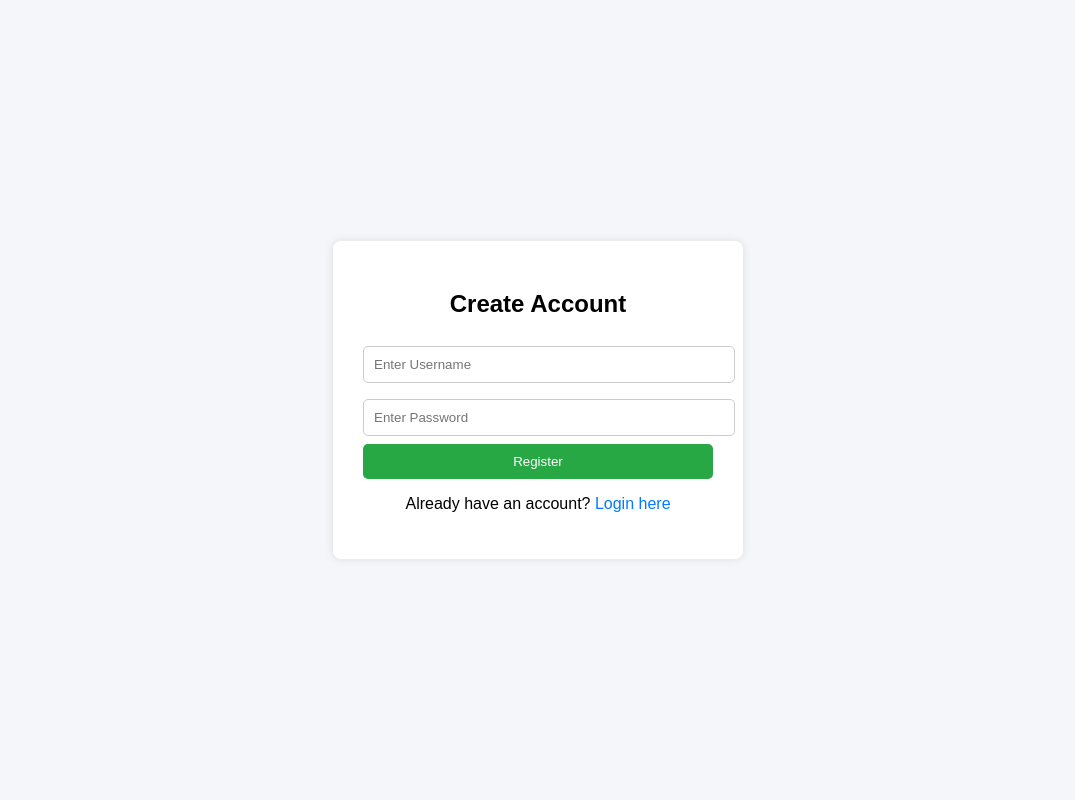
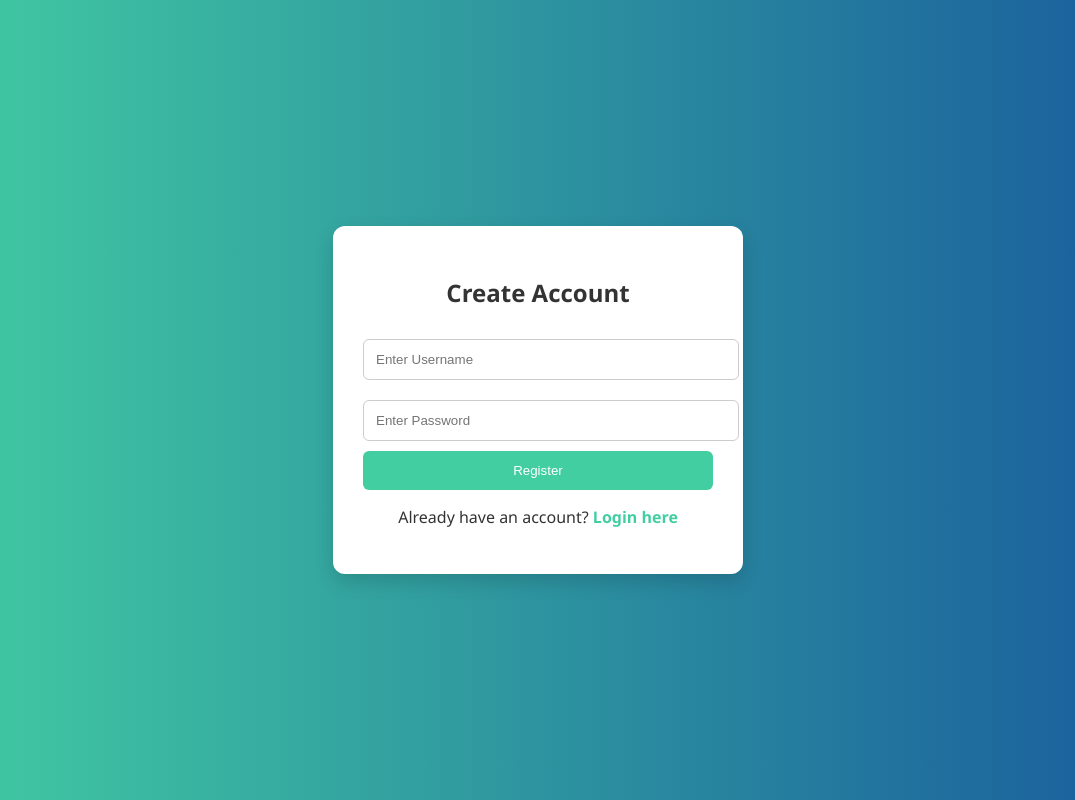
Before and after one commit to vkakshaya16-ux/Password_Manager, a Flask app: page /register in a window 1280 px wide. Shown: the whole page, without its empty margins (102-1177 px from the left). Run offline with Flask 3, Linux system fonts and the light colour scheme; some libraries are stand-ins or nearby versions.

Commit message:
improved UI for login and register

```diff
--- a/templates/dashboard.html
+++ b/templates/dashboard.html
@@ -120,7 +120,9 @@ a button:hover {
 <button onclick="togglePassword('pass{{id}}')">Show</button>
 <button onclick="copyPassword('pass{{id}}')">Copy</button>
 
-<a href="/delete/{{id}}">Delete</a>
+<a href="/delete/{{id}}">
+    <button>Delete</button>
+</a>
 
 </div>
 
--- a/templates/register.html
+++ b/templates/register.html
@@ -5,21 +5,22 @@
     <meta name="viewport" content="width=device-width, initial-scale=1">
     <style>
 body {
-            font-family: Arial, sans-serif;
-            background-color: #f4f6f9;
+    font-family: 'Segoe UI', sans-serif;
+    background: linear-gradient(to right, #43cea2, #185a9d);
     display: flex;
     justify-content: center;
     align-items: center;
     height: 100vh;
     margin: 0;
+    color: #333;
 }
 
 .container {
-            background: white;
+    background: #ffffff;
     padding: 30px;
-            border-radius: 8px;
+    border-radius: 12px;
     width: 350px;
-            box-shadow: 0px 0px 10px rgba(0,0,0,0.1);
+    box-shadow: 0 8px 20px rgba(0,0,0,0.15);
     text-align: center;
 }
 
@@ -29,24 +30,31 @@
 
 input {
     width: 100%;
-            padding: 10px;
-            margin: 8px 0;
-            border-radius: 5px;
+    padding: 12px;
+    margin: 10px 0;
+    border-radius: 6px;
     border: 1px solid #ccc;
+    transition: 0.3s;
+}
+
+input:focus {
+    border-color: #43cea2;
+    outline: none;
 }
 
 button {
     width: 100%;
-            padding: 10px;
-            background-color: #28a745;
+    padding: 12px;
+    background-color: #43cea2;
     color: white;
     border: none;
-            border-radius: 5px;
+    border-radius: 6px;
     cursor: pointer;
+    transition: 0.3s;
 }
 
 button:hover {
-            background-color: #218838;
+    background-color: #2fa88c;
 }
 
 .login-link {
@@ -55,7 +63,8 @@
 
 .login-link a {
     text-decoration: none;
-            color: #007bff;
+    color: #43cea2;
+    font-weight: bold;
 }
 
 .login-link a:hover {
```
Also changed, not shown: templates/login.html (+22 -13 lines). Lines whose indentation alone changed are shown as unchanged.
